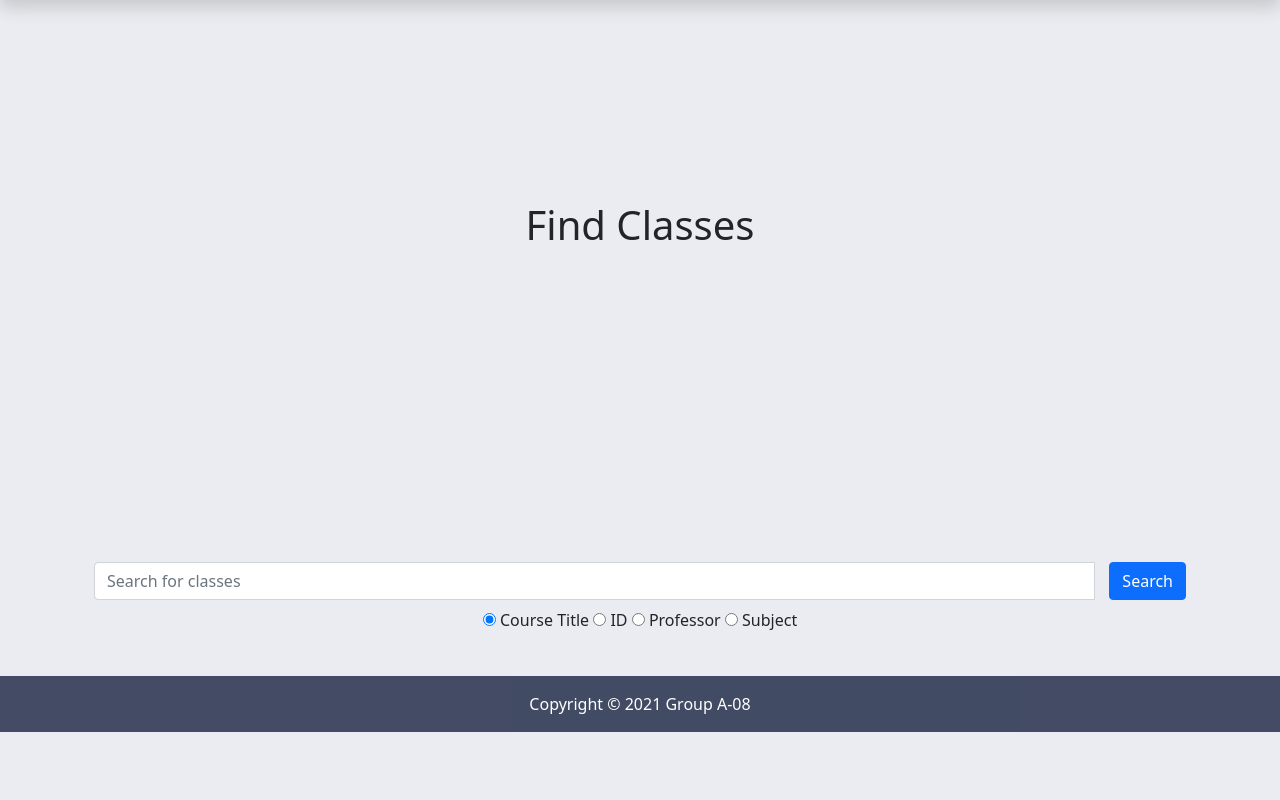
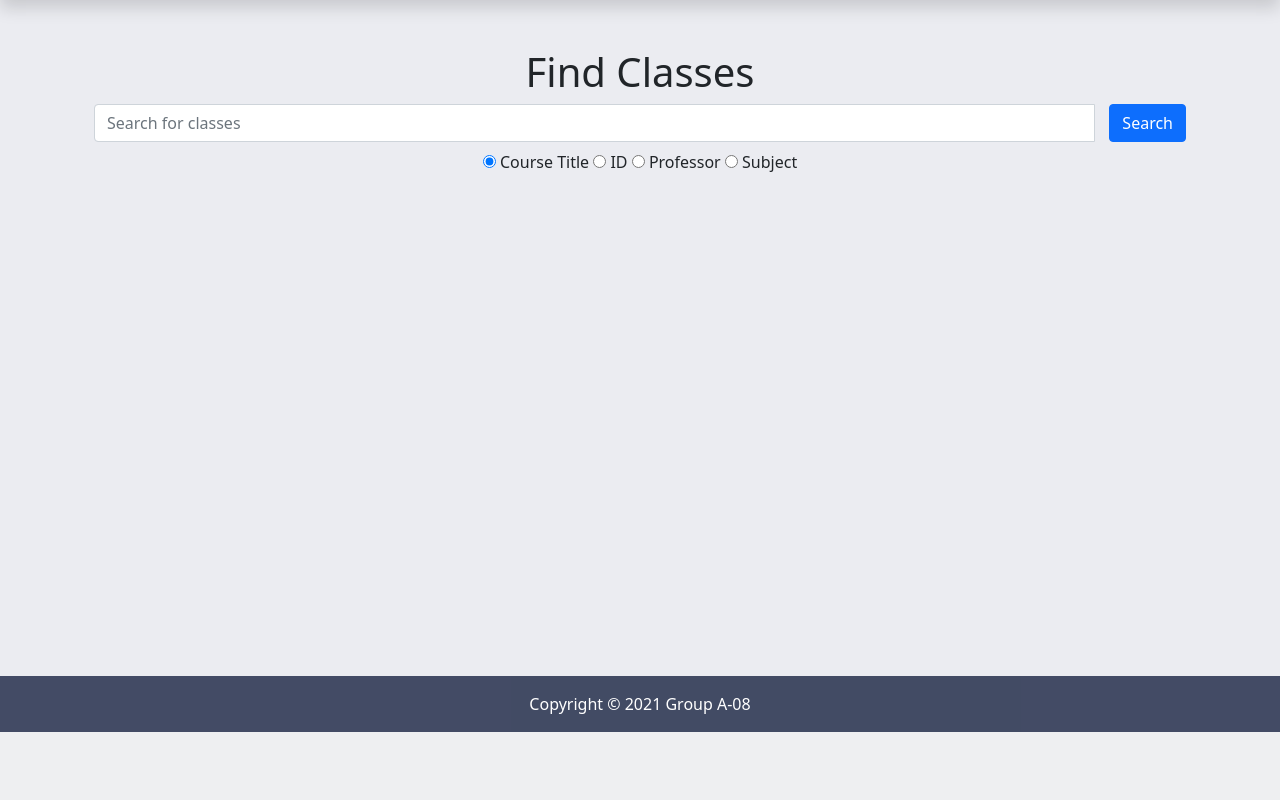
Before and after one commit to WilliamHaslet/wahoo-notes-website-project, a Django app: page /addClasses/ in a window 1280 px wide. Shown: the part 68-868 px from the top of the page. After the commit the page ends 800 px from the top, so only its background shows below. Run offline with Django 3.2, Linux system fonts and the light colour scheme; some libraries are stand-ins or nearby versions.

Commit message:
Update addclasses.html

```diff
--- a/main_app/templates/main_app/addclasses.html
+++ b/main_app/templates/main_app/addclasses.html
@@ -34,7 +34,7 @@
 
 <body style= "background-color: #ebecf1;">
     <div class=" container">
-        <div class="row align-items-center h-100"> <!--center search bar in middle of page-->
+        <div class="row align-items-center">
         <div class="d-flex justify-content-center">
             <h1 class="mt-5">Find Classes</h1><br>
         </div>
```
